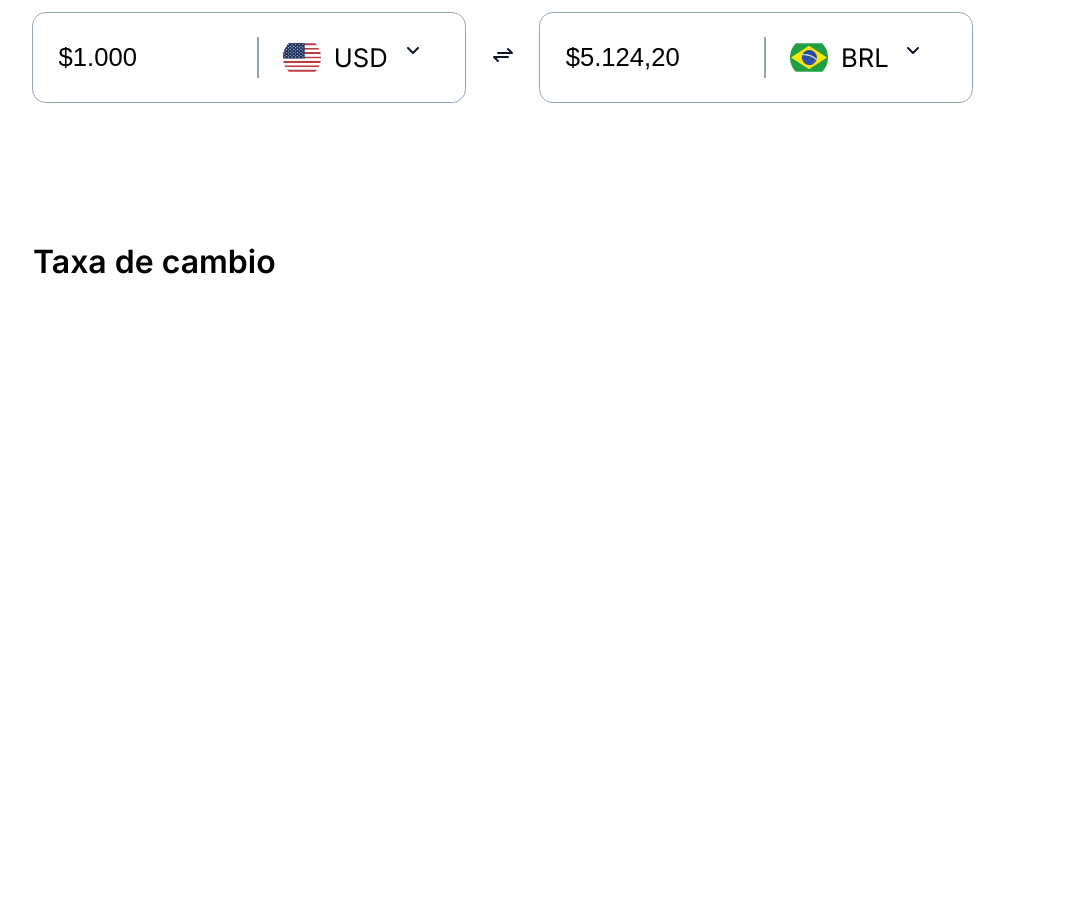
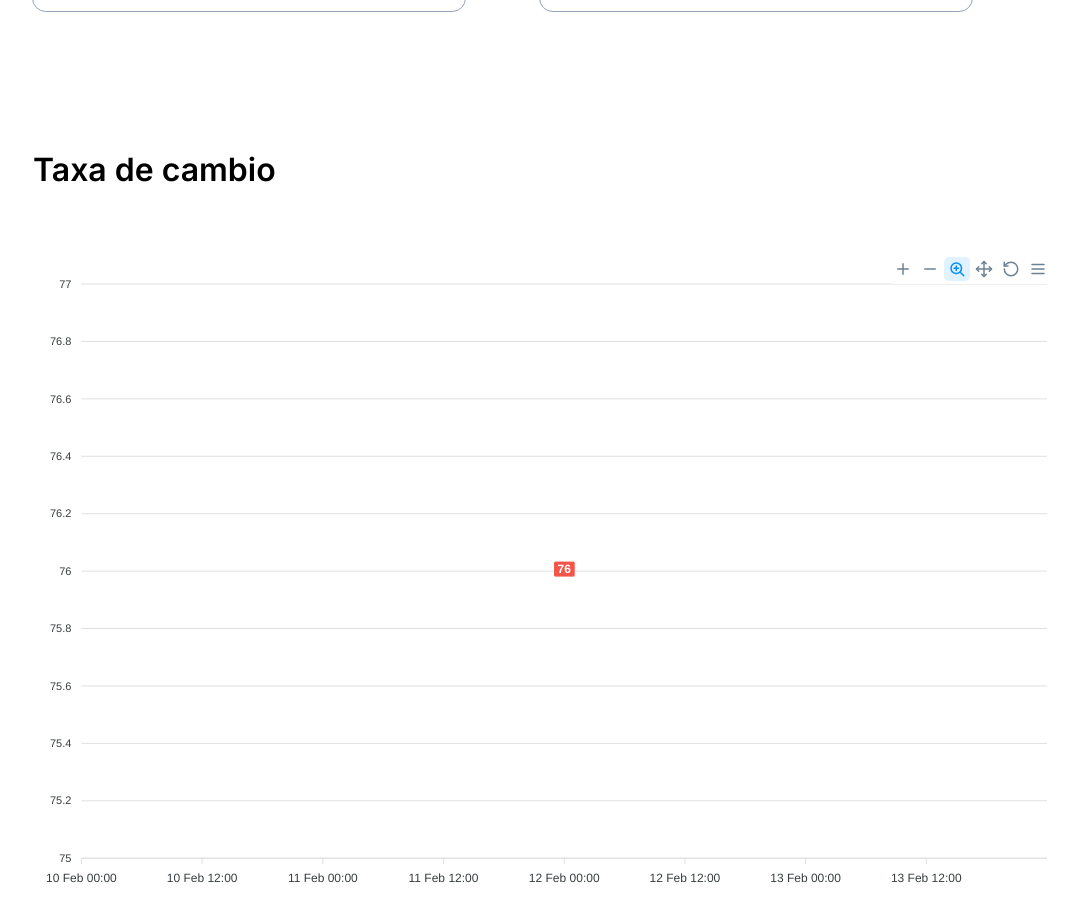
Before and after one commit to tiagosvieira10/conversorDeMoeda, a website: page index.html in a window 1280 px wide. Shown: the top 908 px of the page, without its empty margins (95-1173 px from the left). Drawn offline with nearby package versions, Linux system fonts and the light colour scheme.

Commit message:
chart taxa de cambio adicionado

```diff
--- a/index.css
+++ b/index.css
@@ -21,8 +21,6 @@ body{
 }
 
 main{
-    width: 80rem;
-    height: 69.2rem;
     padding: 6.4rem 8.0rem;
     background: #FFFFFF;
     box-shadow: .0rem .4rem 3.2rem rgba(15, 23, 42, 0.15);
@@ -38,6 +36,9 @@ button{
     background-color:#FFFFFF ;
     border: none;
     cursor: pointer;
+}
+button:hover{
+    transform: scale(1.5);
 }
 .wrapper{
     margin-top: 1.6rem;
@@ -137,8 +138,8 @@ li:hover{
     background-color: var(--bg-hover)
 }
 
-.cambio .wrapper{
+.cambio .wrapper #chart{
+    width: 64rem;
+    height: 40.4rem;
     margin-top: 2.4rem;
-    width: 64.0rem;
-    height: 40.4rem;
 }
--- a/index.html
+++ b/index.html
@@ -108,12 +108,14 @@
 
             <h2>Taxa de cambio</h2>
 
-            <div class="wrapper"></div>
+            <div class="wrapper">
+                <div id="chart"></div>
+            </div>
 
         </section>
 
     </main>
-
+    <script src="https://cdn.jsdelivr.net/npm/apexcharts"></script>
     <script src="./script.js"></script>
 </body>
 </html>
--- a/script.js
+++ b/script.js
@@ -0,0 +1,32 @@
+var options = {
+    chart: {
+      type: 'area'
+    },
+    series: [{
+        type: 'area',
+        data: [{
+          x: new Date('2018-02-12').getTime(),
+          y: 76
+        }, {
+          x: new Date('2018-02-12').getTime(),
+          y: 76
+        }]
+      }],
+      stroke: {
+        curve: 'straight',
+        width: 2,
+        },
+
+      xaxis: {
+        type: 'datetime'
+      },
+      fill: {
+        type: 'gradient' / 'solid' / 'pattern' / 'image',
+        colors: ['#F44336', '#E91E63', '#9C27B0']
+      },
+
+     }
+
+  var chart = new ApexCharts(document.querySelector("#chart"), options);
+
+  chart.render();
```
